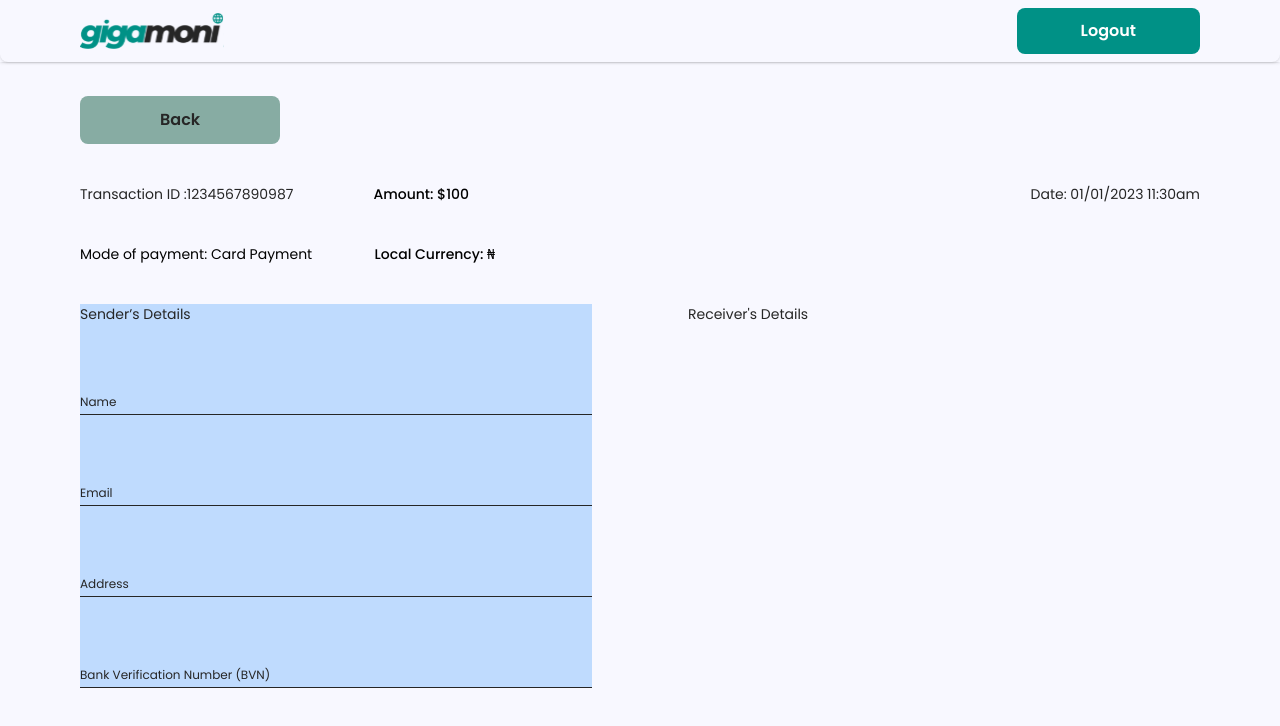
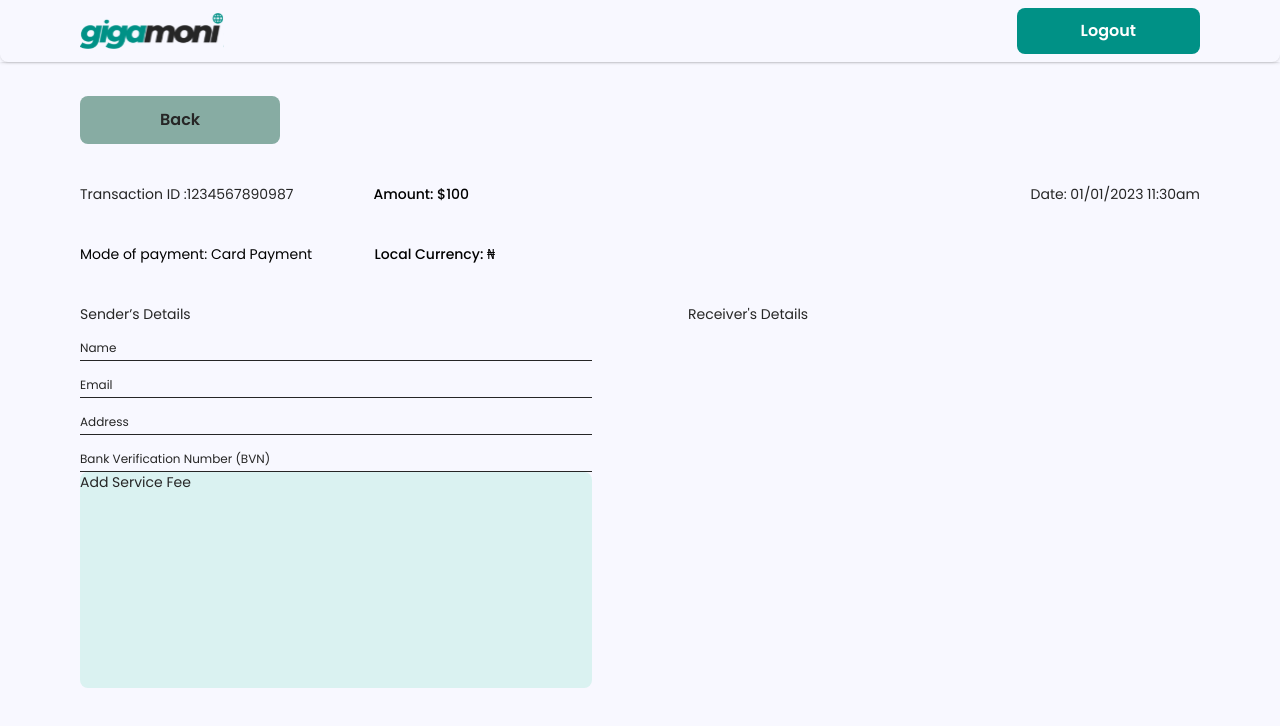
Before and after one commit to himarnoel/gigamoniadmin, a React (Vite) app: page /transferrequestdetails in a window 1280 px wide. Shown: the top 726 px of the page. Built offline with nearby package versions, Linux system fonts and the light colour scheme.

Commit message:
transfer

```diff
--- a/src/OutsidePages/TransferRequestDetails.jsx
+++ b/src/OutsidePages/TransferRequestDetails.jsx
@@ -37,7 +37,7 @@ const TransferRequestDetails = () => {
         </div>
         {/* sdsdsd */}
         <form className="text-[#262626] text-sm  justify-between grid grid-cols-2 mt-10 gap-x-24 mb-20">
-          <div className="h-[24rem] bg-blue-200 flex flex-col justify-between">
+          <div className="h-[24rem]  flex flex-col justify-between">
             {" "}
             <p className="">Sender’s Details</p>
             <div className="relative z-0 mt-0">
@@ -168,6 +168,9 @@ const TransferRequestDetails = () => {
                 ""
               )}
             </div>
+            <div className="flex bg-[#DAF2F1] rounded-lg w-full h-[45rem]">
+              <p className="s">Add Service Fee</p>
+            </div>
           </div>
           <div className="2 ">
             {" "}
```
